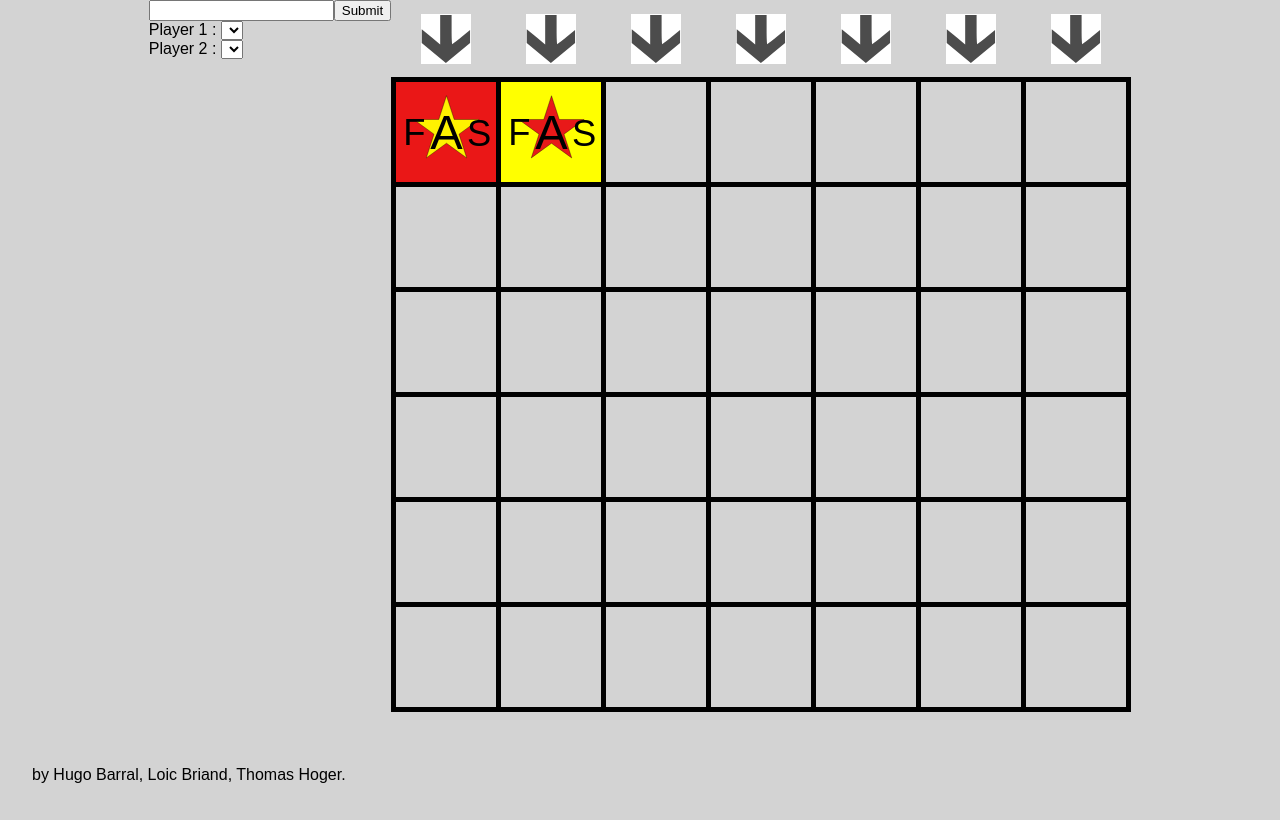
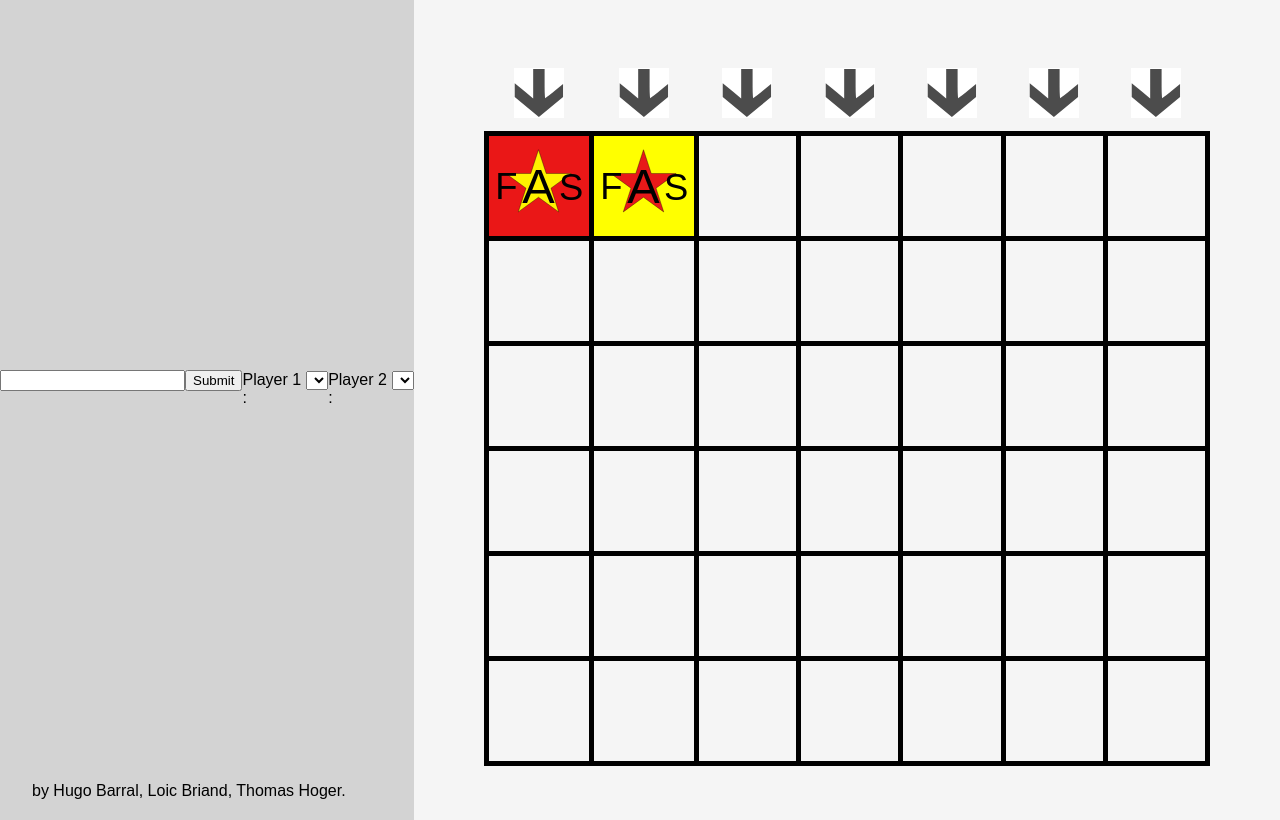
Before and after one commit to arc-hugo/puissance-fas, a plain HTML site: page index.html in a window 1280 px wide. Drawn offline with Linux system fonts and the light colour scheme.

Commit message:
Update index.html

```diff
--- a/index.html
+++ b/index.html
@@ -8,14 +8,15 @@
     <script type="text/javascript" src="javascript/game.js"></script>
 </head>
 <body>
-    <div>
+    <div class="player_section">
         <input type="text" name="player_name" id="palyer_name"><button>Submit</button></br>
         Player 1 : <select name="player_1" id="player_1">
         </select></br>
         Player 2 : <select name="player_2" id="player_2">
         </select></br>
     </div>
-    <main>
+
+    <div class="board_section">
         <table id="board">
             <thead>
                 <td class = "arrow_container" id="select_col1"><img class = "arrow_img" src="images/down_arrow.svg" alt="select_col1"></td>
@@ -87,9 +88,11 @@
                 </tr>
             </tbody>
         </table>
-    </main>
+    </div>
+
     <footer>
-        <p> by Hugo Barral, Loic Briand, Thomas Hoger.</p>
+        <div> by Hugo Barral, Loic Briand, Thomas Hoger.</div>
     </footer>
+
 </body>
 </html>
```
